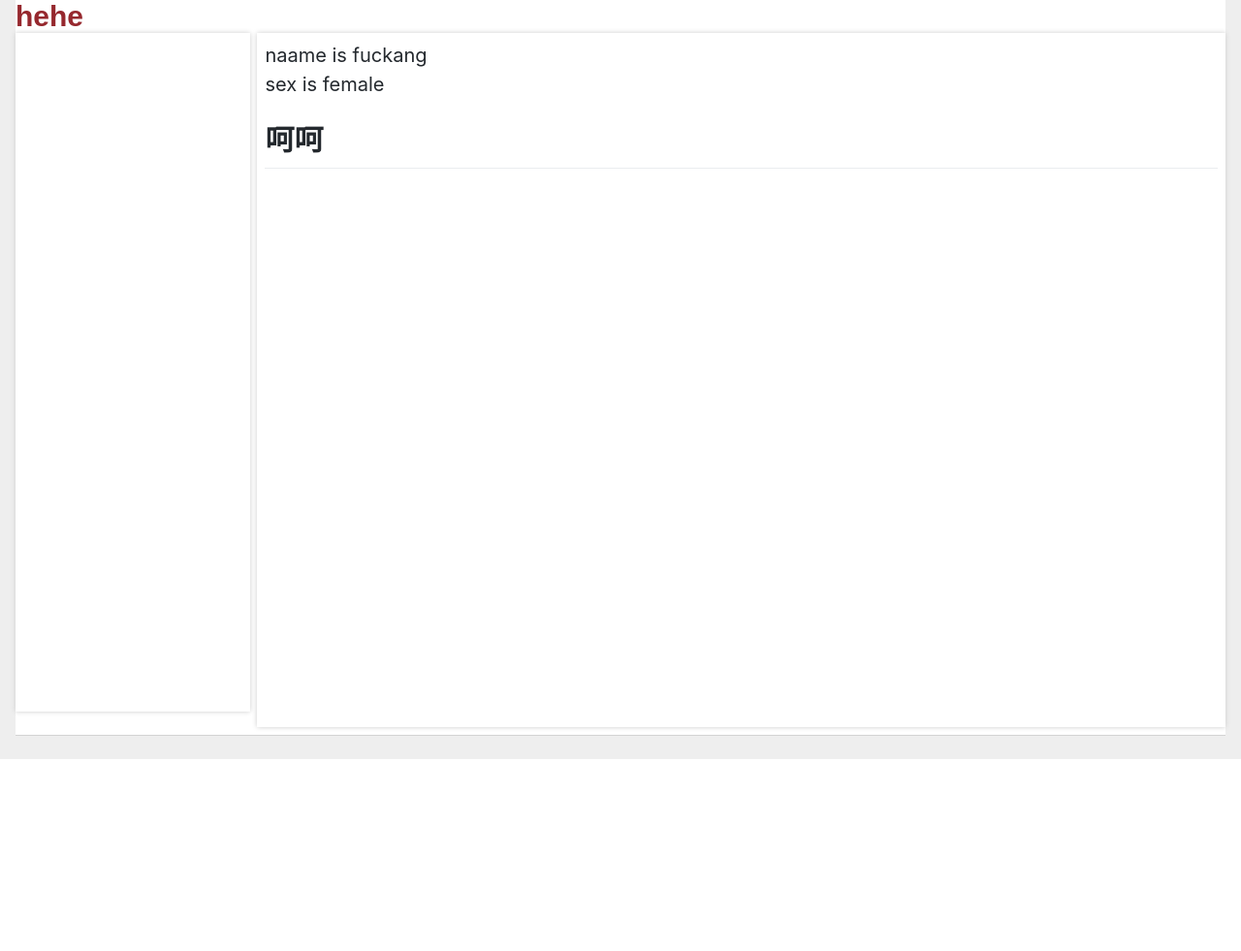
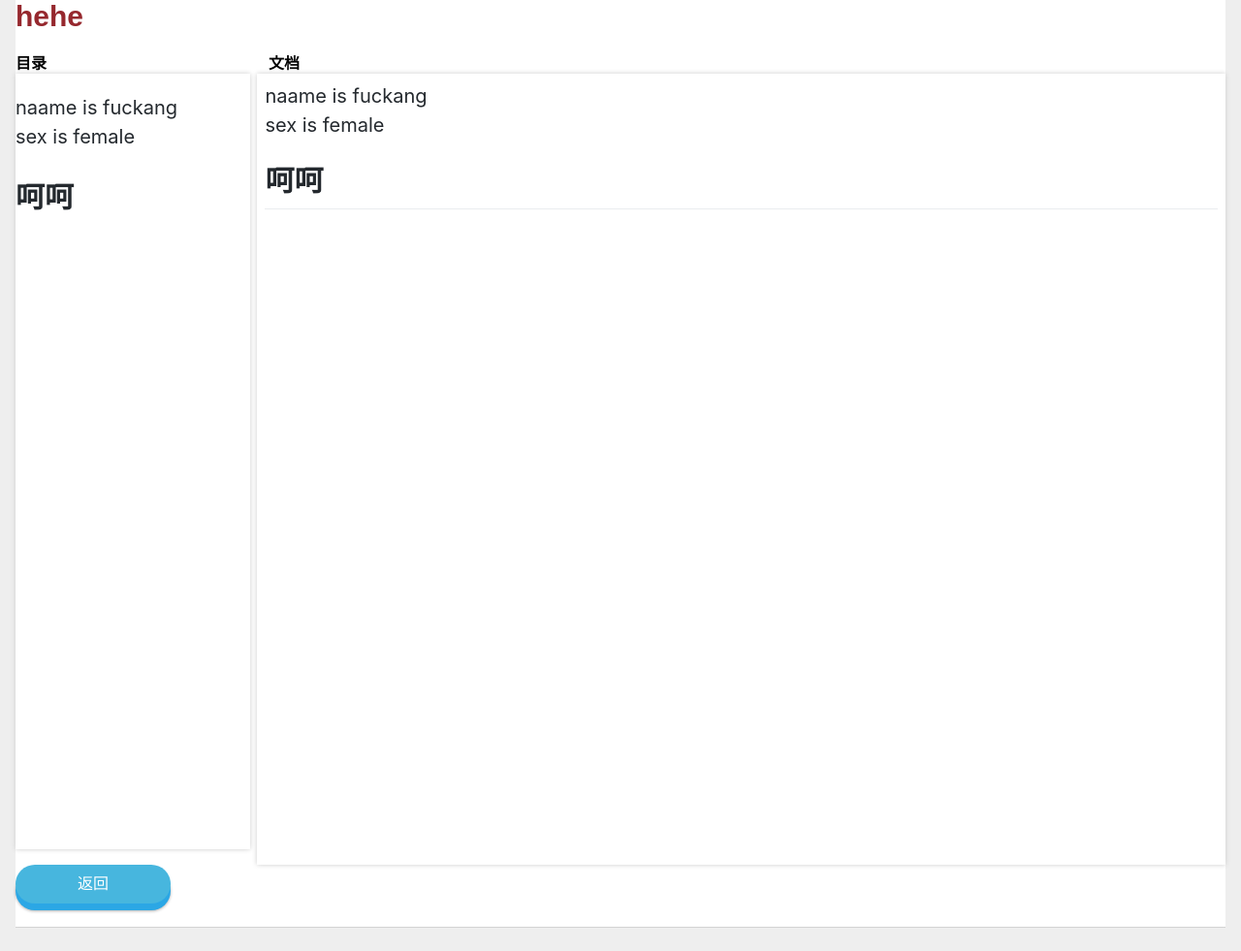
Before and after one commit to alpaca-nemesis/md2, a Flask app: page /6/view in a window 1280 px wide. Shown: the part 110-1091 px from the top of the page at 97% size. Before the commit the page ends 893 px from the top, so only its background shows below. Run offline with Flask 2, Linux system fonts and the light colour scheme; a user stored in the database is signed in; data comes from the database, SQL or seed files in the repository; both versions use the stored data as it was after the commit.

Commit message:
catalog changed

```diff
--- a/flaskr/static/css/github-markdown.css
+++ b/flaskr/static/css/github-markdown.css
@@ -60,7 +60,7 @@
     word-wrap: break-word;
     display: block !important;
     width: calc(50% - 5px) !important;
-    height: 700px !important;
+    height: 800px !important;
     overflow-y: scroll;
     padding: 8px;
     margin: 0;
--- a/flaskr/static/css/style.css
+++ b/flaskr/static/css/style.css
@@ -162,7 +162,7 @@ input[type=button] {
 .mk-editor {
     display: block !important;
     width: calc(50% - 5px) !important;
-    height: 700px !important;
+    height: 800px !important;
     word-wrap: break-word;
     overflow-y: scroll;
     resize: none;
@@ -239,7 +239,7 @@ input[type=button] {
     word-wrap: break-word;
     display: block !important;
     width: calc(20% - 5px) !important;
-    height: 700px !important;
+    height: 800px !important;
     padding: 0;
     margin: 0;
     border: 0;
--- a/flaskr/static/js/trans.js
+++ b/flaskr/static/js/trans.js
@@ -19,10 +19,10 @@ let translation = (function () {
 
 
 makeCatalogs = function (text) {
-    // text = text.replace(/h1/g, "a");
-    // text = text.replace(/id="/g, "href=\"#");
-    let hehe2 = text.match(/<h1 /);
-    return hehe2;
+    text = text.replace(/h1/g, "a");
+    text = text.replace(/id="/g, "href=\"#");
+    // let hehe2 = text.match(/h1 /);
+    return text;
 };
 
 
--- a/flaskr/templates/blog/update.html
+++ b/flaskr/templates/blog/update.html
@@ -8,7 +8,10 @@
     <form method="post">
         <label for="title">Title</label>
         <input name="title" id="title" class="title" value="{{ request.form['title'] or post['title'] }}" required>
-        <label for="body">Body</label>
+        <span>
+        <label>编辑</label>
+        <label style="margin-left: calc(48% - 5px) !important;">预览</label>
+        </span>
         <div class="inline">
 
             <textarea name="body" class="mk-editor"
--- a/flaskr/templates/blog/view.html
+++ b/flaskr/templates/blog/view.html
@@ -9,6 +9,11 @@
         <div>
             <a class="title" style="align-items: center">{{ post['title'] }}</a>
         </div>
+        <br>
+        <span>
+        <label>目录</label>
+        <label style="margin-left: calc(18%) !important;">文档</label>
+        </span>
         <div>
             <div class="inline">
 
@@ -21,6 +26,9 @@
             </div>
         </div>
 
+            <input type="button" value="返回" class="button button-3d button-action button-pill"
+                   onclick="window.location.href='/'">
+
     </div>
     <hr>
 
```
Also changed, not shown: instance/flaskr.sqlite.
